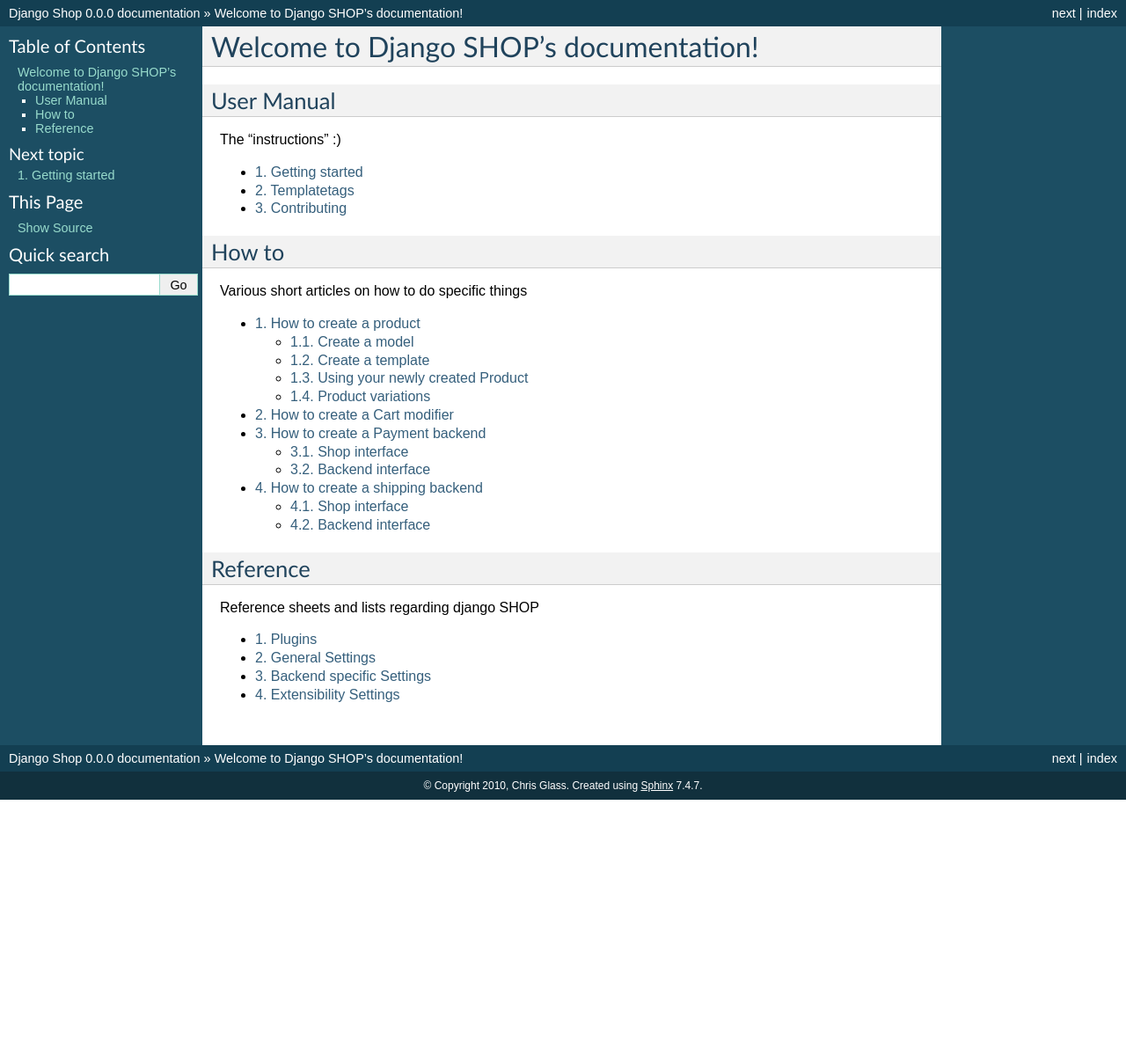
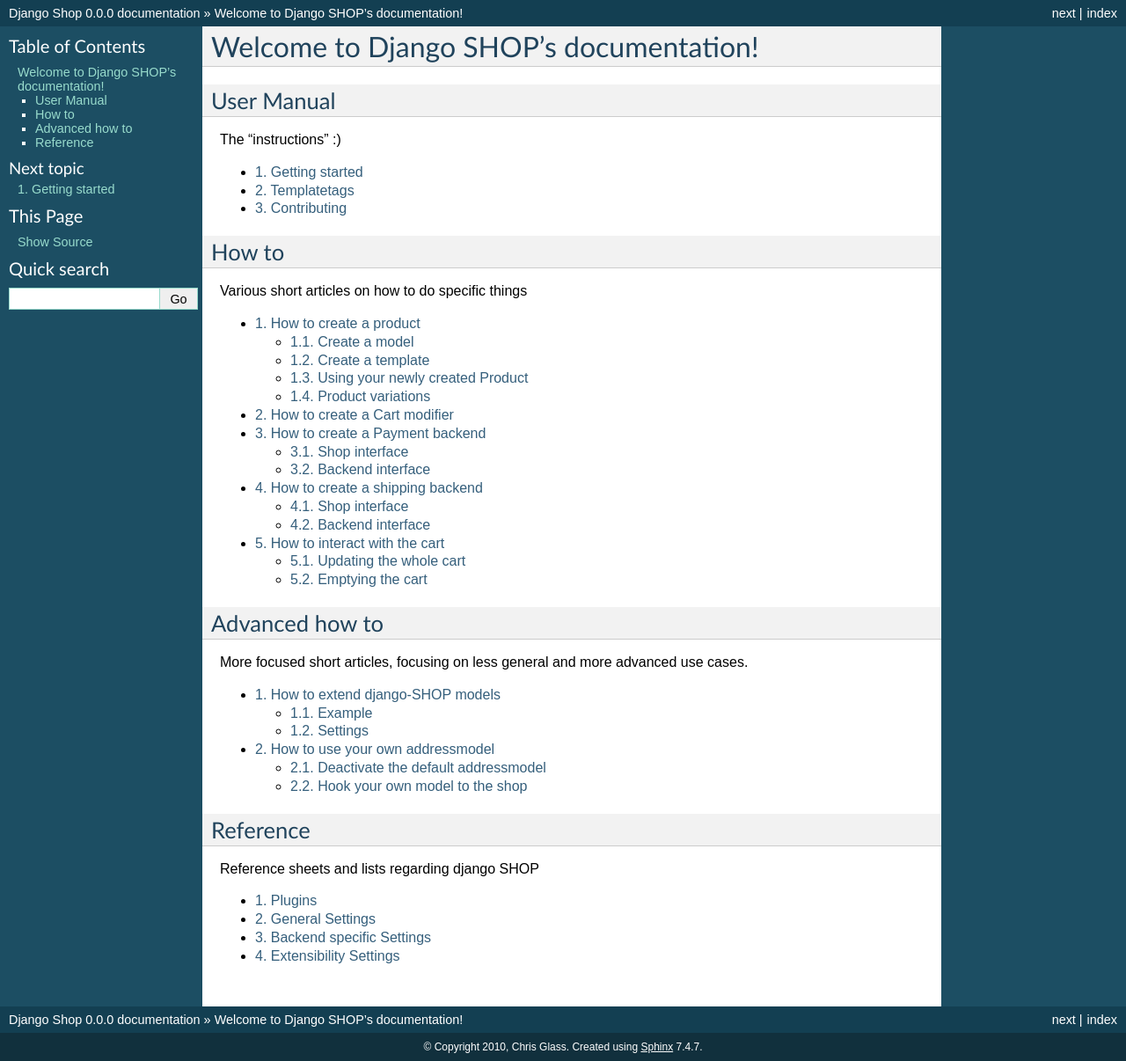
Before and after one commit to lovelysweet1017/django-shop, a Sphinx documentation site: the page built from docs/index.rst, in a window 1280 px wide. Shown: the whole page at 88% size. Built offline with Sphinx 7.4.7, drawn with Linux system fonts in a browser that asks for light colours; before the commit the page ends 909 px from its top, so only the background shows below that.

Commit message:
Updated the TOC

```diff
--- a/docs/index.rst
+++ b/docs/index.rst
@@ -29,6 +29,19 @@
     howto/how-to-cart-mod
     howto/how-to-payment
     howto/how-to-shipping
+    howto/how-to-interact-with-the-cart
+
+Advanced how to
+===============
+
+More focused short articles, focusing on less general and more advanced use cases.
+
+.. toctree::
+    :maxdepth: 2
+    :numbered:
+
+    howto/how-to-extend-django-shop-models
+    howto/how-to-use-your-own-addressmodel
 
 
 Reference
```
Also changed, not shown: docs/howto/how-to-use-your-own-addressmodel.rst (renamed from docs/howto/how-to-use-your-own-clientmodel.rst).
